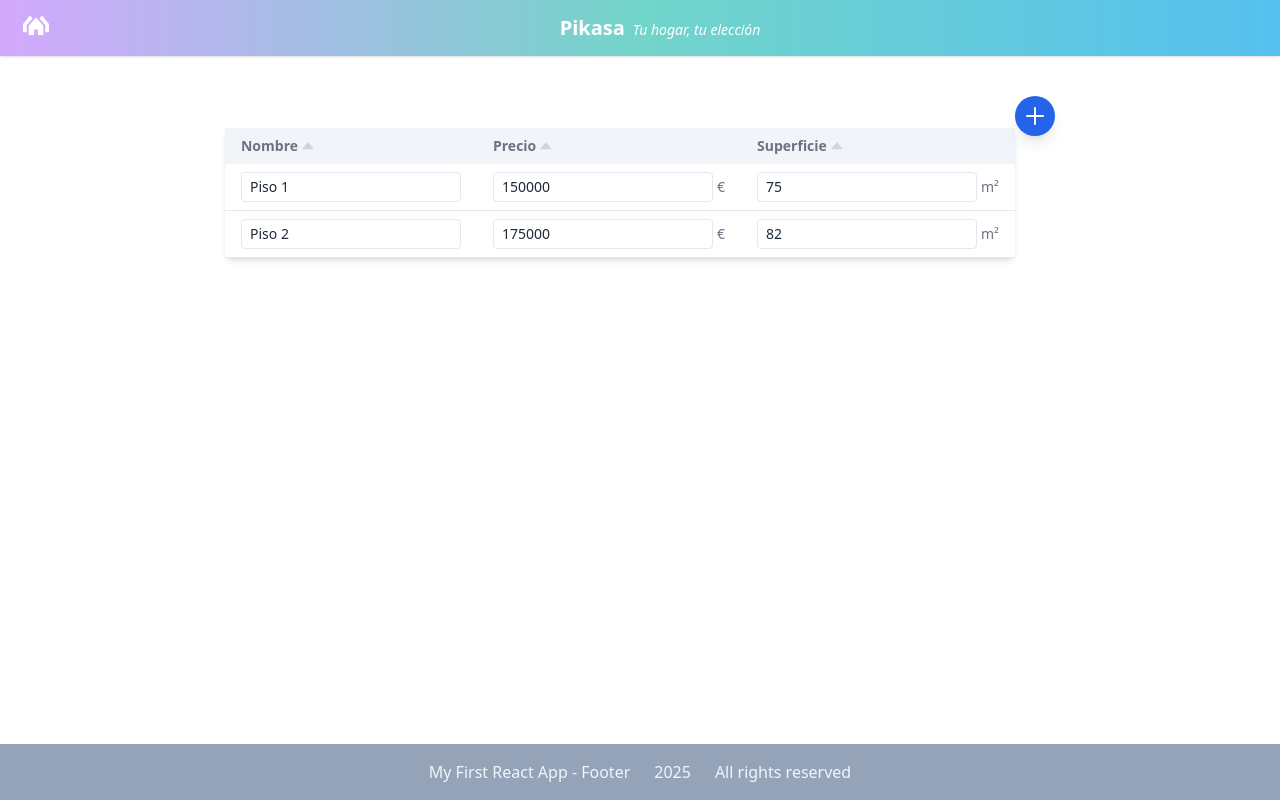
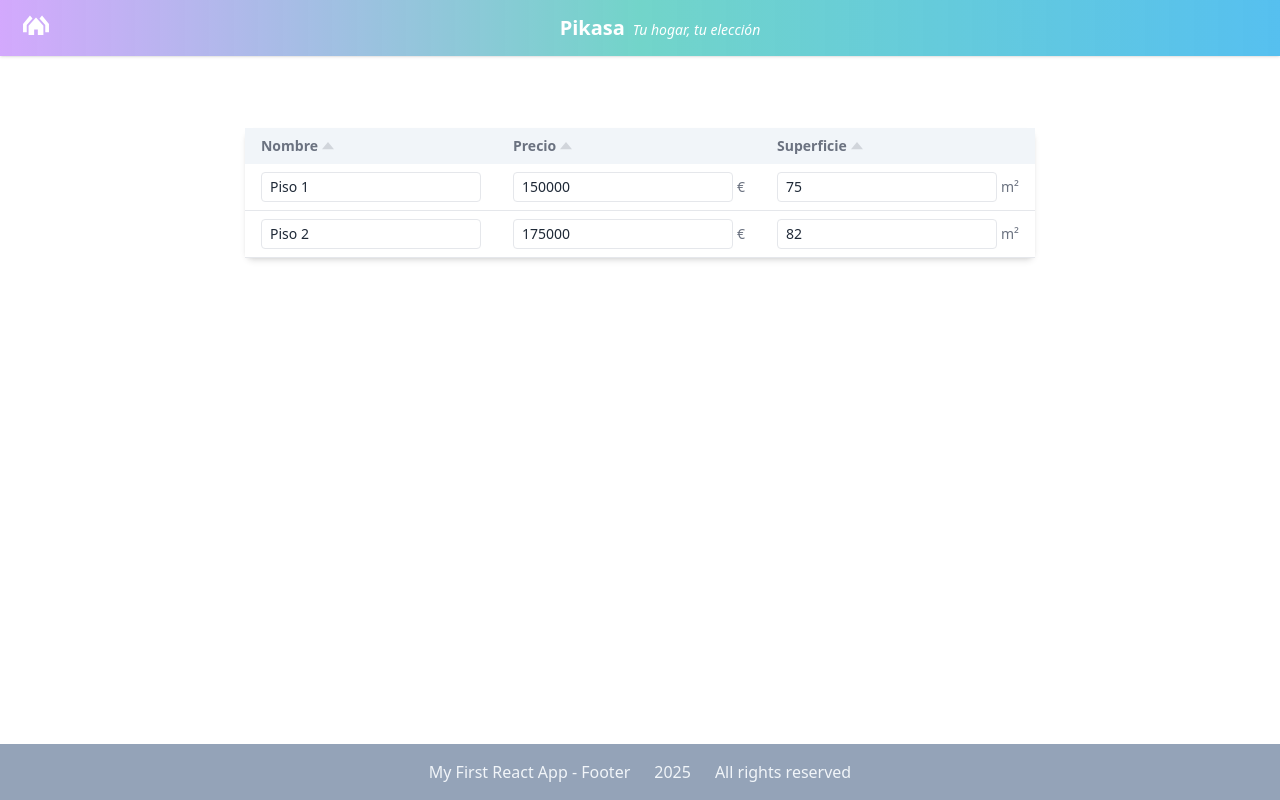
Before and after one commit to charlstown/pikcasa, a React (Vite) app: page / in a window 1280 px wide. Built offline with nearby package versions, Linux system fonts and the light colour scheme.

Commit message:
feature: ctrlz on button

```diff
--- a/src/components/table/AddRowButton.jsx
+++ /dev/null
@@ -1,23 +0,0 @@
-// src/components/table/AddRowButton.jsx
-
-import React from "react";
-
-function AddRowButton({ onClick, className = "" }) {
-  return (
-    <button
-      onClick={onClick}
-      className={`flex items-center justify-center
-                  w-10 h-10 rounded-full bg-blue-600 text-white shadow-lg
-                  transition-opacity duration-200 hover:bg-blue-700
-                  focus:outline-none ${className}`}
-      aria-label="Añadir fila"
-      type="button"
-    >
-      <svg className="w-6 h-6" fill="none" stroke="currentColor" strokeWidth="2" viewBox="0 0 24 24">
-        <path strokeLinecap="round" strokeLinejoin="round" d="M12 4v16m8-8H4"/>
-      </svg>
-    </button>
-  );
-}
-
-export default AddRowButton;
--- a/src/components/table/Table.jsx
+++ b/src/components/table/Table.jsx
@@ -52,14 +52,6 @@ function Table() {
           </tbody>
         </table>
       </div>
-      {/* Botón debajo de la tabla, siempre visible y centrado */}
-      <div className="flex justify-center mt-2">
-        <AddRowButton
-          onClick={() =>
-            setRows([...rows, { name: "", price: "", surface: "" }])
-          }
-        />
-      </div>
     </>
 
   );
```
